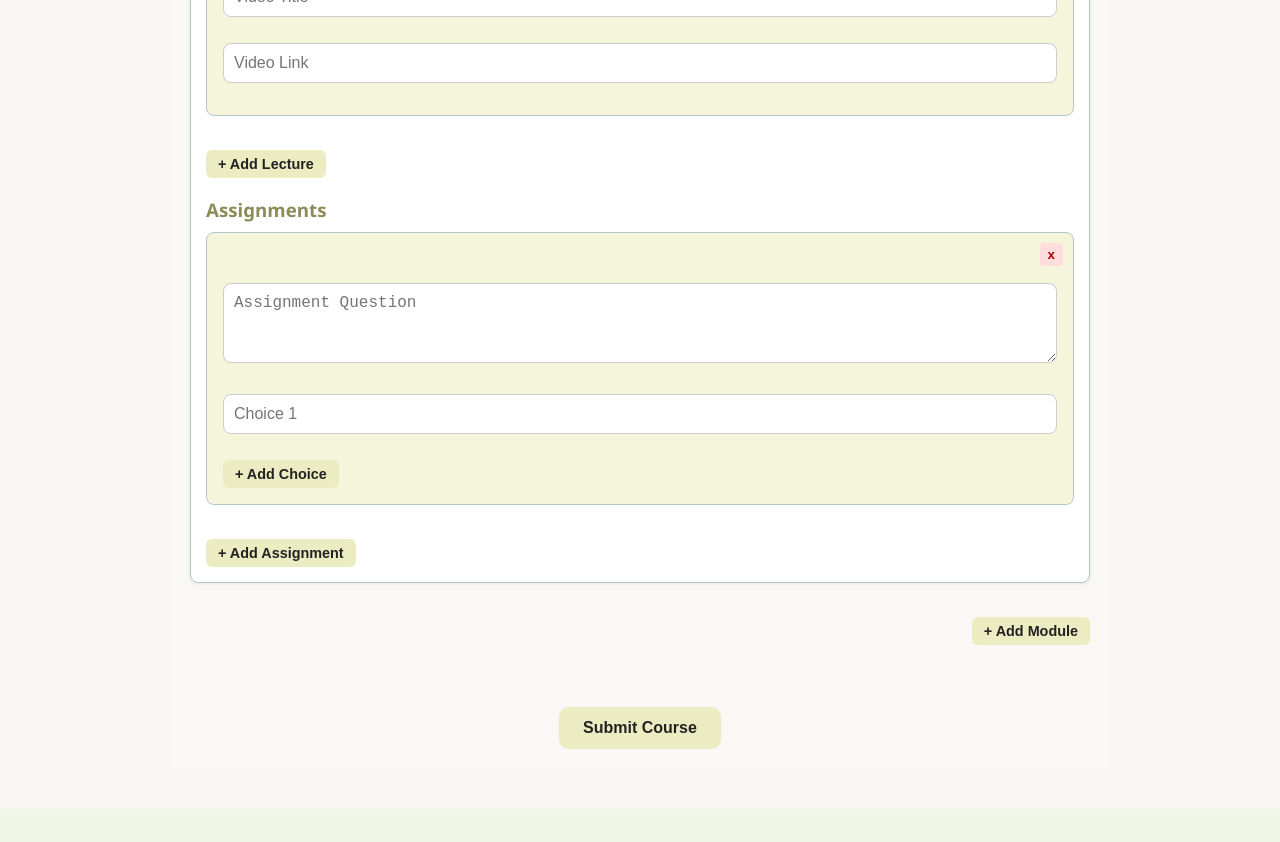
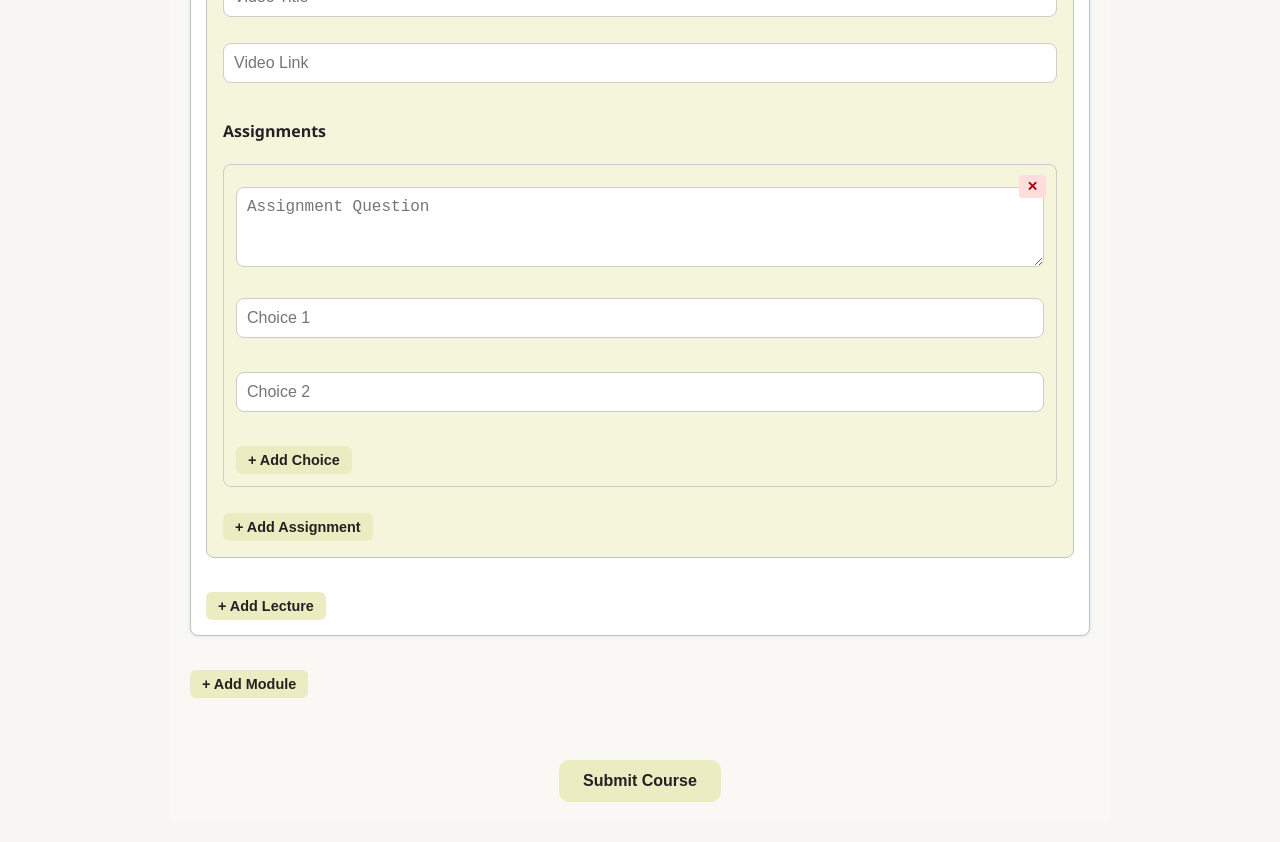
Before and after one commit to abdul8704/EduTrack, a React (Vite) app in the folder client/: page /addcourse in a window 1280 px wide. Shown: the part 1340-2182 px from the top of the page. Before the commit the page ends 2149 px from the top, so only its background shows below. Built offline with nearby package versions, Linux system fonts and the light colour scheme.

Commit message:
Add course page usestate updated

```diff
--- a/client/src/components/AddCourse.jsx
+++ b/client/src/components/AddCourse.jsx
@@ -20,9 +20,14 @@ export const AddCourse = () => {
             description: "",
             videoTitle: "",
             videoLink: "",
+            assignments: [
+              {
+                question: "",
+                choices: ["", ""],
               },
             ],
-        assignments: [{ question: "", choices: [""] }],
+          },
+        ],
       },
     ],
   });
@@ -42,9 +47,31 @@ export const AddCourse = () => {
     setCourseData({ ...courseData, modules: newModules });
   };
 
-  const handleAssignmentChange = (moduleIndex, assignmentIndex, field, value) => {
+  const handleAssignmentChange = (
+    moduleIndex,
+    lectureIndex,
+    assignmentIndex,
+    field,
+    value
+  ) => {
     const newModules = [...courseData.modules];
-    newModules[moduleIndex].assignments[assignmentIndex][field] = value;
+    newModules[moduleIndex].lectures[lectureIndex].assignments[
+      assignmentIndex
+    ][field] = value;
+    setCourseData({ ...courseData, modules: newModules });
+  };
+
+  const handleChoiceChange = (
+    moduleIndex,
+    lectureIndex,
+    assignmentIndex,
+    choiceIndex,
+    value
+  ) => {
+    const newModules = [...courseData.modules];
+    newModules[moduleIndex].lectures[lectureIndex].assignments[
+      assignmentIndex
+    ].choices[choiceIndex] = value;
     setCourseData({ ...courseData, modules: newModules });
   };
 
@@ -61,9 +88,9 @@ export const AddCourse = () => {
               description: "",
               videoTitle: "",
               videoLink: "",
+              assignments: [{ question: "", choices: ["", ""] }],
             },
           ],
-          assignments: [{ question: "", choices: [""] }],
         },
       ],
     });
@@ -76,6 +103,12 @@ export const AddCourse = () => {
     setCourseData({ ...courseData, modules: newModules });
   };
 
+  const deleteModule = (index) => {
+    const newModules = [...courseData.modules];
+    newModules.splice(index, 1);
+    setCourseData({ ...courseData, modules: newModules });
+  };
+
   const addLecture = (moduleIndex) => {
     const newModules = [...courseData.modules];
     newModules[moduleIndex].lectures.push({
@@ -83,27 +116,88 @@ export const AddCourse = () => {
       description: "",
       videoTitle: "",
       videoLink: "",
+      assignments: [{ question: "", choices: ["", ""] }],
     });
     setCourseData({ ...courseData, modules: newModules });
   };
 
-  const addAssignment = (moduleIndex) => {
+  const deleteLecture = (moduleIndex, lectureIndex) => {
     const newModules = [...courseData.modules];
-    newModules[moduleIndex].assignments.push({ question: "", choices: [""] });
+    newModules[moduleIndex].lectures.splice(lectureIndex, 1);
     setCourseData({ ...courseData, modules: newModules });
   };
 
-  const addAssignmentChoice = (moduleIndex, assignmentIndex) => {
+  const addAssignment = (moduleIndex, lectureIndex) => {
     const newModules = [...courseData.modules];
-    newModules[moduleIndex].assignments[assignmentIndex].choices.push("");
+    newModules[moduleIndex].lectures[lectureIndex].assignments.push({
+      question: "",
+      choices: ["", ""],
+    });
+    setCourseData({ ...courseData, modules: newModules });
+  };
+
+  const deleteAssignment = (moduleIndex, lectureIndex, assignmentIndex) => {
+    const newModules = [...courseData.modules];
+    newModules[moduleIndex].lectures[lectureIndex].assignments.splice(
+      assignmentIndex,
+      1
+    );
+    setCourseData({ ...courseData, modules: newModules });
+  };
+
+  const addAssignmentChoice = (moduleIndex, lectureIndex, assignmentIndex) => {
+    const newModules = [...courseData.modules];
+    newModules[moduleIndex].lectures[lectureIndex].assignments[
+      assignmentIndex
+    ].choices.push("");
+    setCourseData({ ...courseData, modules: newModules });
+  };
+
+  const deleteChoice = (
+    moduleIndex,
+    lectureIndex,
+    assignmentIndex,
+    choiceIndex
+  ) => {
+    const newModules = [...courseData.modules];
+    newModules[moduleIndex].lectures[lectureIndex].assignments[
+      assignmentIndex
+    ].choices.splice(choiceIndex, 1);
     setCourseData({ ...courseData, modules: newModules });
   };
 
   const handleSubmit = (e) => {
     e.preventDefault();
-    if (window.confirm("Are you sure to complete the submission?")) {
-      window.location.reload();
-    }
+      console.log("Submitted data:", courseData);
+    setCourseData({
+      courseName: "",
+    courseId: "",
+    instructorName: "",
+    description: "",
+    courseImage: "",
+    introVideoTitle: "",
+    introVideo: "",
+    tags: "",
+    modules: [
+      {
+        name: "",
+        lectures: [
+          {
+            title: "",
+            description: "",
+            videoTitle: "",
+            videoLink: "",
+            assignments: [
+              {
+                question: "",
+                choices: ["", ""],
+              },
+            ],
+          },
+        ],
+      },
+    ],
+    })
   };
 
   return (
@@ -119,7 +213,6 @@ export const AddCourse = () => {
               <hr />
             </div>
             <input
-              type="text"
               name="courseName"
               placeholder="Course Name"
               className="addcourse-input"
@@ -127,7 +220,6 @@ export const AddCourse = () => {
               onChange={handleCourseChange}
             />
             <input
-              type="text"
               name="courseId"
               placeholder="Course ID"
               className="addcourse-input"
@@ -135,7 +227,6 @@ export const AddCourse = () => {
               onChange={handleCourseChange}
             />
             <input
-              type="text"
               name="instructorName"
               placeholder="Instructor Name"
               className="addcourse-input"
@@ -150,7 +241,6 @@ export const AddCourse = () => {
               onChange={handleCourseChange}
             ></textarea>
             <input
-              type="text"
               name="courseImage"
               placeholder="Course Image URL"
               className="addcourse-input"
@@ -158,7 +248,6 @@ export const AddCourse = () => {
               onChange={handleCourseChange}
             />
             <input
-              type="text"
               name="introVideoTitle"
               placeholder="Intro Video Title"
               className="addcourse-input"
@@ -166,7 +255,6 @@ export const AddCourse = () => {
               onChange={handleCourseChange}
             />
             <input
-              type="text"
               name="introVideo"
               placeholder="Intro Video URL"
               className="addcourse-input"
@@ -174,9 +262,8 @@ export const AddCourse = () => {
               onChange={handleCourseChange}
             />
             <input
-              type="text"
               name="tags"
-              placeholder="Tags (comma separated)"
+              placeholder="Tags (e.g: reactjs,javascript)"
               className="addcourse-input"
               value={courseData.tags}
               onChange={handleCourseChange}
@@ -200,12 +287,12 @@ export const AddCourse = () => {
               <div key={moduleIndex} className="addcourse-module">
                 <button
                   type="button"
-                  className="delete-button-top-right"
+                  className="delete-button"
+                  onClick={() => deleteModule(moduleIndex)}
                 >
-                  x
+                  ✕
                 </button>
                 <input
-                  type="text"
                   placeholder="Module Name"
                   className="addcourse-input"
                   value={module.name}
@@ -220,12 +307,14 @@ export const AddCourse = () => {
                     <div key={lectureIndex} className="addcourse-lecture">
                       <button
                         type="button"
-                        className="delete-button-top-right"
+                        className="delete-button"
+                        onClick={() =>
+                          deleteLecture(moduleIndex, lectureIndex)
+                        }
                       >
-                        x
+                        ✕
                       </button>
                       <input
-                        type="text"
                         placeholder="Lecture Title"
                         className="addcourse-input"
                         value={lecture.title}
@@ -250,9 +339,8 @@ export const AddCourse = () => {
                             e.target.value
                           )
                         }
-                      ></textarea>
+                      />
                       <input
-                        type="text"
                         placeholder="Video Title"
                         className="addcourse-input"
                         value={lecture.videoTitle}
@@ -266,7 +354,6 @@ export const AddCourse = () => {
                         }
                       />
                       <input
-                        type="text"
                         placeholder="Video Link"
                         className="addcourse-input"
                         value={lecture.videoLink}
@@ -279,6 +366,106 @@ export const AddCourse = () => {
                           )
                         }
                       />
+
+                      <div className="addcourse-assignments">
+                        <h4>Assignments</h4>
+                        {lecture.assignments.map(
+                          (assignment, assignmentIndex) => (
+                            <div
+                              key={assignmentIndex}
+                              className="addcourse-assignment"
+                            >
+                              <button
+                                type="button"
+                                className="delete-button"
+                                onClick={() =>
+                                  deleteAssignment(
+                                    moduleIndex,
+                                    lectureIndex,
+                                    assignmentIndex
+                                  )
+                                }
+                              >
+                                ✕
+                              </button>
+                              <textarea
+                                placeholder="Assignment Question"
+                                className="addcourse-textarea"
+                                value={assignment.question}
+                                onChange={(e) =>
+                                  handleAssignmentChange(
+                                    moduleIndex,
+                                    lectureIndex,
+                                    assignmentIndex,
+                                    "question",
+                                    e.target.value
+                                  )
+                                }
+                              />
+                              {assignment.choices.map(
+                                (choice, choiceIndex) => (
+                                  <div
+                                    key={choiceIndex}
+                                    className="choice-container"
+                                  >
+                                    <input
+                                      type="text"
+                                      placeholder={`Choice ${choiceIndex + 1}`}
+                                      className="addcourse-input"
+                                      value={choice}
+                                      onChange={(e) =>
+                                        handleChoiceChange(
+                                          moduleIndex,
+                                          lectureIndex,
+                                          assignmentIndex,
+                                          choiceIndex,
+                                          e.target.value
+                                        )
+                                      }
+                                    />
+                                    <button
+                                      type="button"
+                                      className="delete-button"
+                                      onClick={() =>
+                                        deleteChoice(
+                                          moduleIndex,
+                                          lectureIndex,
+                                          assignmentIndex,
+                                          choiceIndex
+                                        )
+                                      }
+                                    >
+                                      ✕
+                                    </button>
+                                  </div>
+                                )
+                              )}
+                              <button
+                                type="button"
+                                className="addcourse-button-small"
+                                onClick={() =>
+                                  addAssignmentChoice(
+                                    moduleIndex,
+                                    lectureIndex,
+                                    assignmentIndex
+                                  )
+                                }
+                              >
+                                + Add Choice
+                              </button>
+                            </div>
+                          )
+                        )}
+                        <button
+                          type="button"
+                          className="addcourse-button-small"
+                          onClick={() =>
+                            addAssignment(moduleIndex, lectureIndex)
+                          }
+                        >
+                          + Add Assignment
+                        </button>
+                      </div>
                     </div>
                   ))}
                   <button
@@ -289,66 +476,8 @@ export const AddCourse = () => {
                     + Add Lecture
                   </button>
                 </div>
-
-                <div className="addcourse-assignments">
-                  <h3>Assignments</h3>
-                  {module.assignments.map((assignment, assignmentIndex) => (
-                    <div key={assignmentIndex} className="addcourse-assignment">
-                      <button
-                        type="button"
-                        className="delete-button-top-right"
-                      >
-                        x
-                      </button>
-                      <textarea
-                        placeholder="Assignment Question"
-                        className="addcourse-textarea"
-                        value={assignment.question}
-                        onChange={(e) =>
-                          handleAssignmentChange(
-                            moduleIndex,
-                            assignmentIndex,
-                            "question",
-                            e.target.value
-                          )
-                        }
-                      ></textarea>
-                      {assignment.choices.map((choice, choiceIndex) => (
-                        <input
-                          key={choiceIndex}
-                          type="text"
-                          placeholder={`Choice ${choiceIndex + 1}`}
-                          className="addcourse-input"
-                          value={choice}
-                          onChange={(e) => {
-                            const newModules = [...courseData.modules];
-                            newModules[moduleIndex].assignments[
-                              assignmentIndex
-                            ].choices[choiceIndex] = e.target.value;
-                            setCourseData({ ...courseData, modules: newModules });
-                          }}
-                        />
-                      ))}
-                      <button
-                        type="button"
-                        className="addcourse-button-small"
-                        onClick={() => addAssignmentChoice(moduleIndex, assignmentIndex)}
-                      >
-                        + Add Choice
-                      </button>
               </div>
             ))}
-                  <button
-                    type="button"
-                    className="addcourse-button-small"
-                    onClick={() => addAssignment(moduleIndex)}
-                  >
-                    + Add Assignment
-                  </button>
-                </div>
-              </div>
-            ))}
-            <div className="addcourse-bottom-addmodule">
             <button
               type="button"
               className="addcourse-button-small"
@@ -356,7 +485,6 @@ export const AddCourse = () => {
             >
               + Add Module
             </button>
-            </div>
           </div>
 
           <div className="addcourse-submit-container">
--- a/client/src/styles/addcourse.css
+++ b/client/src/styles/addcourse.css
@@ -219,7 +219,7 @@
 }
 
 /* Position delete buttons neatly */
-.delete-button-top-right {
+.delete-button {
   position: absolute;
   top: 10px;
   right: 10px;
@@ -233,7 +233,34 @@
   z-index: 1;
 }
 
+.delete-button-small {
+  background: #ff4d4f;
+  color: white;
+  border: none;
+  border-radius: 50%;
+  width: 20px;
+  height: 20px;
+  font-size: 12px;
+  line-height: 20px;
+  cursor: pointer;
+  margin-left: 8px;
+}
 
+.choice-container {
+  display: flex;
+  align-items: center;
+  gap: 6px;
+  margin-bottom: 8px;
+
+}
+.addcourse-assignment {
+  position: relative;
+  padding-right: 30px;
+  border: 1px solid #ccc;
+  border-radius: 8px;
+  padding: 12px;
+  margin-bottom: 16px;
+}
 /* Responsive */
 @media (max-width: 48rem) {
   .addcourse-form {
```
Lines whose indentation alone changed are shown as unchanged.
